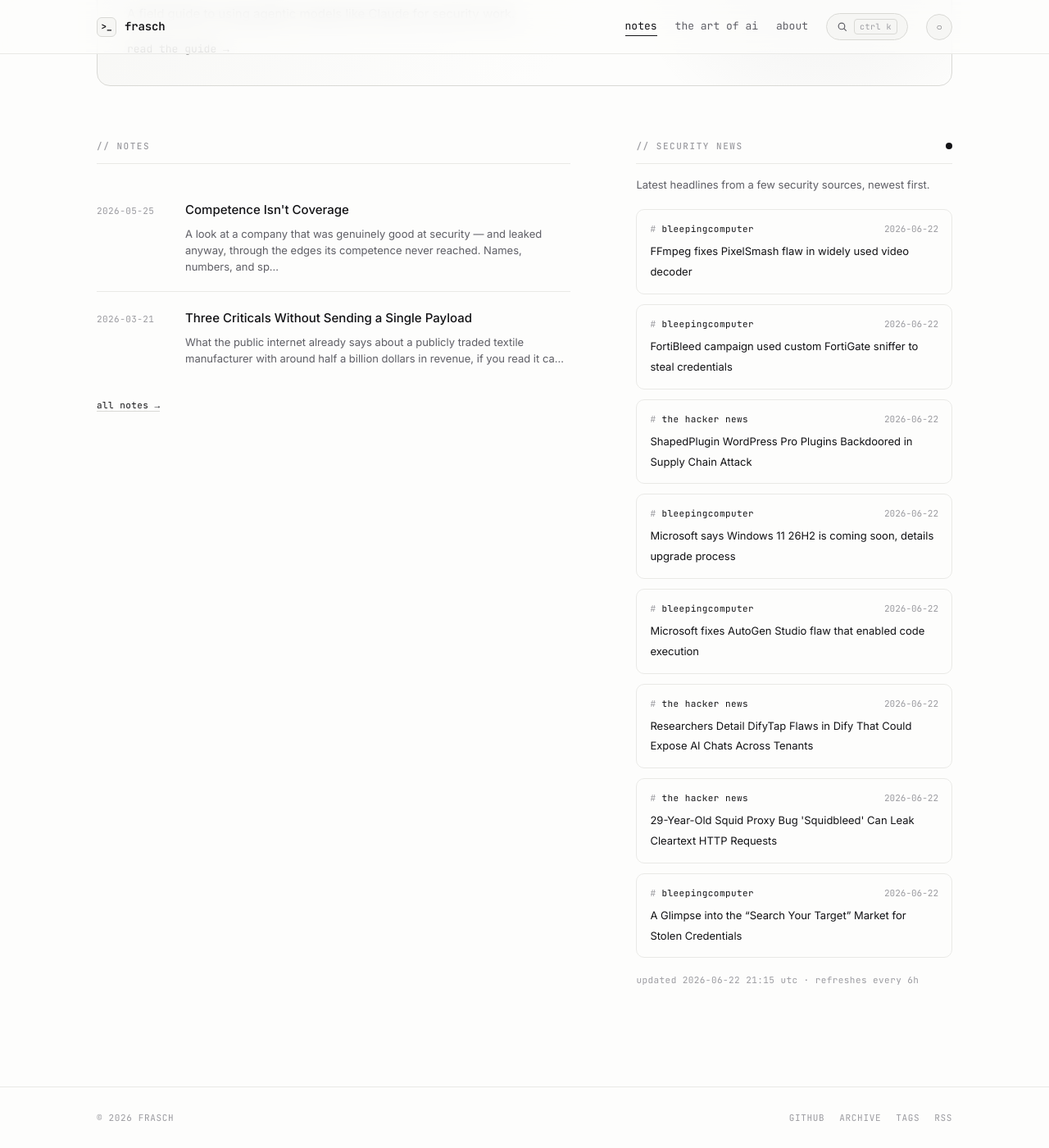
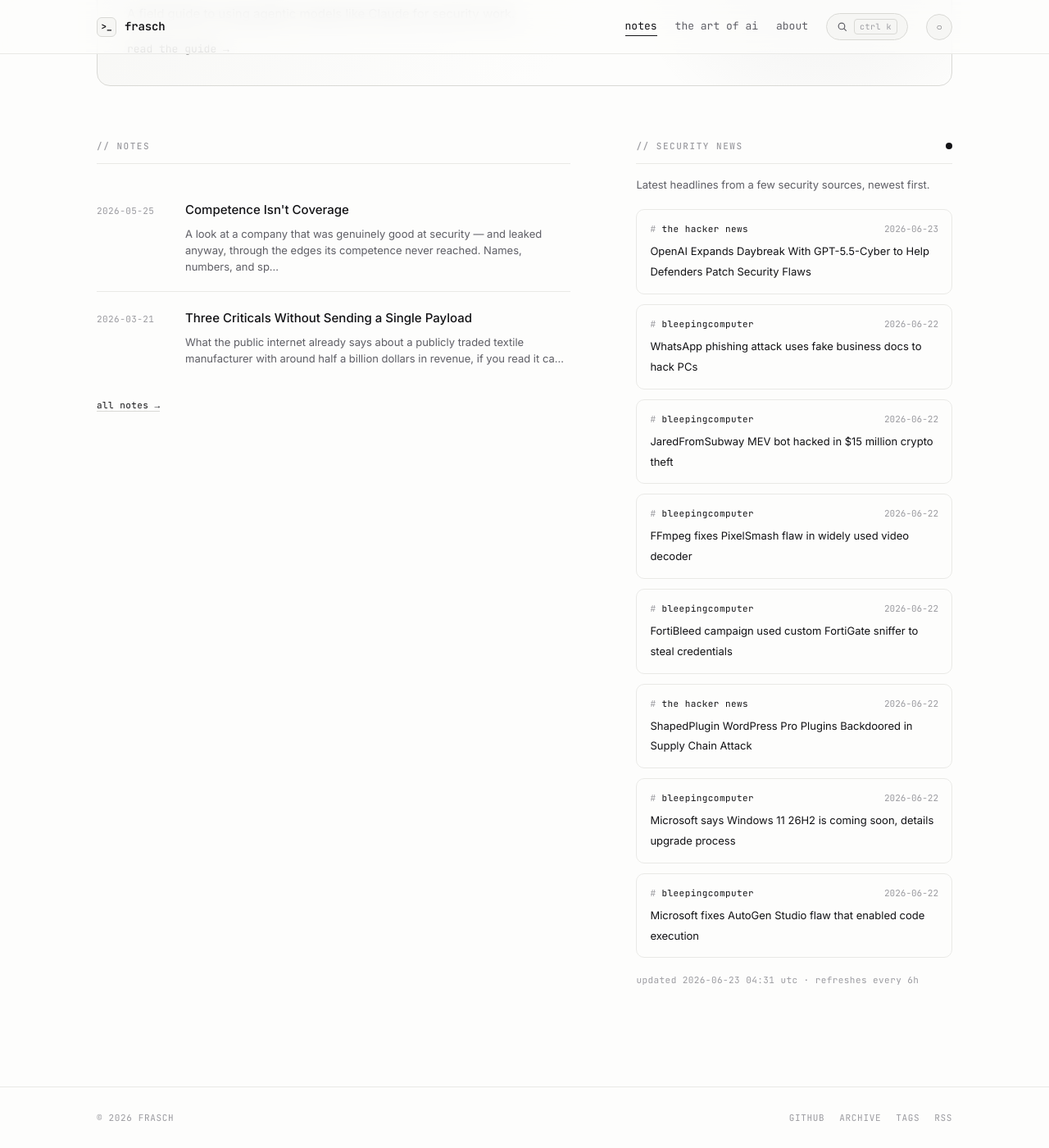
Before and after one commit to whoisfrasch/frasch, a Jekyll site: the page built from index.html, in a window 1280 px wide and 1400 px high, scrolled down 615 px. Shown: the whole window at 82% size. Built offline with Jekyll 4.4.1, drawn with Linux system fonts in a browser that asks for light colours.

Commit message:
Refresh security news feed

```diff
--- a/_data/news.json
+++ b/_data/news.json
@@ -1,6 +1,24 @@
 {
-  "updated": "2026-06-22T21:15:24Z",
+  "updated": "2026-06-23T04:31:43Z",
   "items": [
+    {
+      "source": "the hacker news",
+      "title": "OpenAI Expands Daybreak With GPT-5.5-Cyber to Help Defenders Patch Security Flaws",
+      "link": "https://thehackernews.com/2026/06/openai-expands-daybreak-with-gpt-55.html",
+      "date": "2026-06-23T03:56:58Z"
+    },
+    {
+      "source": "bleepingcomputer",
+      "title": "WhatsApp phishing attack uses fake business docs to hack PCs",
+      "link": "https://www.bleepingcomputer.com/news/security/whatsapp-phishing-attack-uses-fake-business-docs-to-hack-pcs/",
+      "date": "2026-06-22T22:42:21Z"
+    },
+    {
+      "source": "bleepingcomputer",
+      "title": "JaredFromSubway MEV bot hacked in $15 million crypto theft",
+      "link": "https://www.bleepingcomputer.com/news/security/jaredfromsubway-mev-bot-hacked-in-15-million-crypto-theft/",
+      "date": "2026-06-22T21:52:18Z"
+    },
     {
       "source": "bleepingcomputer",
       "title": "FFmpeg fixes PixelSmash flaw in widely used video decoder",
@@ -30,24 +48,6 @@
       "title": "Microsoft fixes AutoGen Studio flaw that enabled code execution",
       "link": "https://www.bleepingcomputer.com/news/security/microsoft-fixes-autogen-studio-flaw-that-enabled-code-execution/",
       "date": "2026-06-22T17:28:57Z"
-    },
-    {
-      "source": "the hacker news",
-      "title": "Researchers Detail DifyTap Flaws in Dify That Could Expose AI Chats Across Tenants",
-      "link": "https://thehackernews.com/2026/06/researchers-detail-difytap-flaws-in.html",
-      "date": "2026-06-22T16:13:28Z"
-    },
-    {
-      "source": "the hacker news",
-      "title": "29-Year-Old Squid Proxy Bug 'Squidbleed' Can Leak Cleartext HTTP Requests",
-      "link": "https://thehackernews.com/2026/06/29-year-old-squid-proxy-bug-squidbleed.html",
-      "date": "2026-06-22T14:29:46Z"
-    },
-    {
-      "source": "bleepingcomputer",
-      "title": "A Glimpse into the “Search Your Target” Market for Stolen Credentials",
-      "link": "https://www.bleepingcomputer.com/news/security/a-glimpse-into-the-search-your-target-market-for-stolen-credentials/",
-      "date": "2026-06-22T14:05:15Z"
     }
   ]
 }
```
